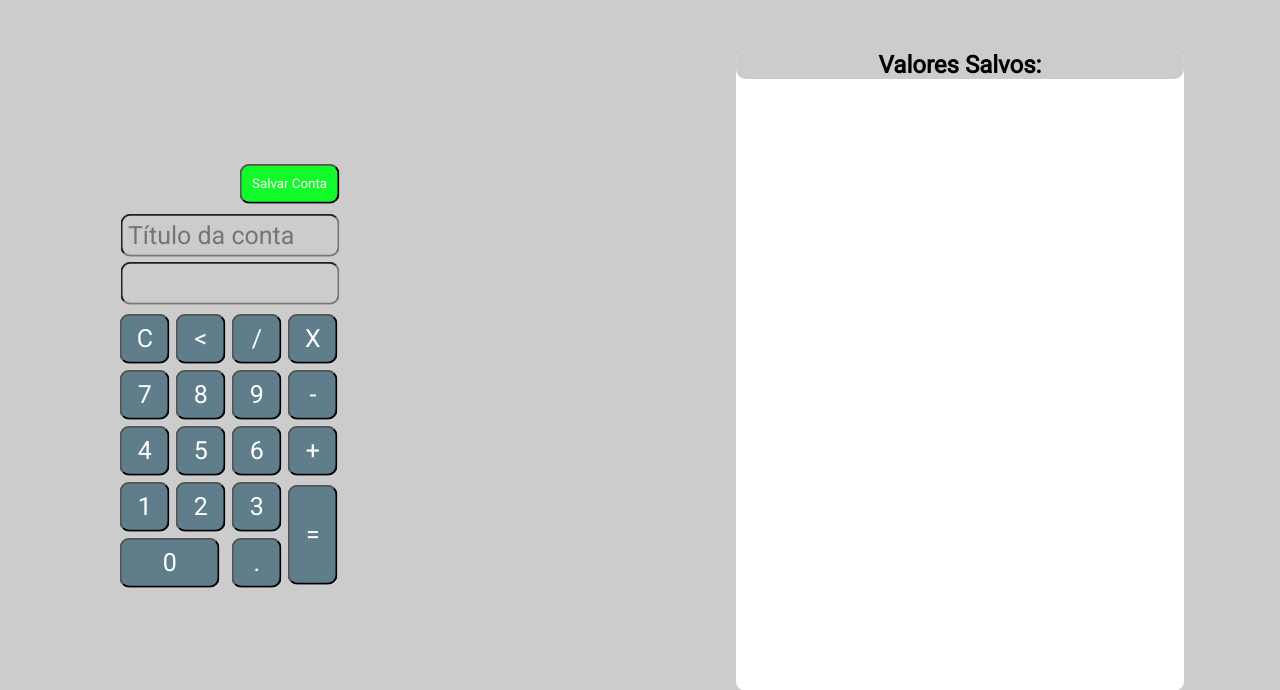
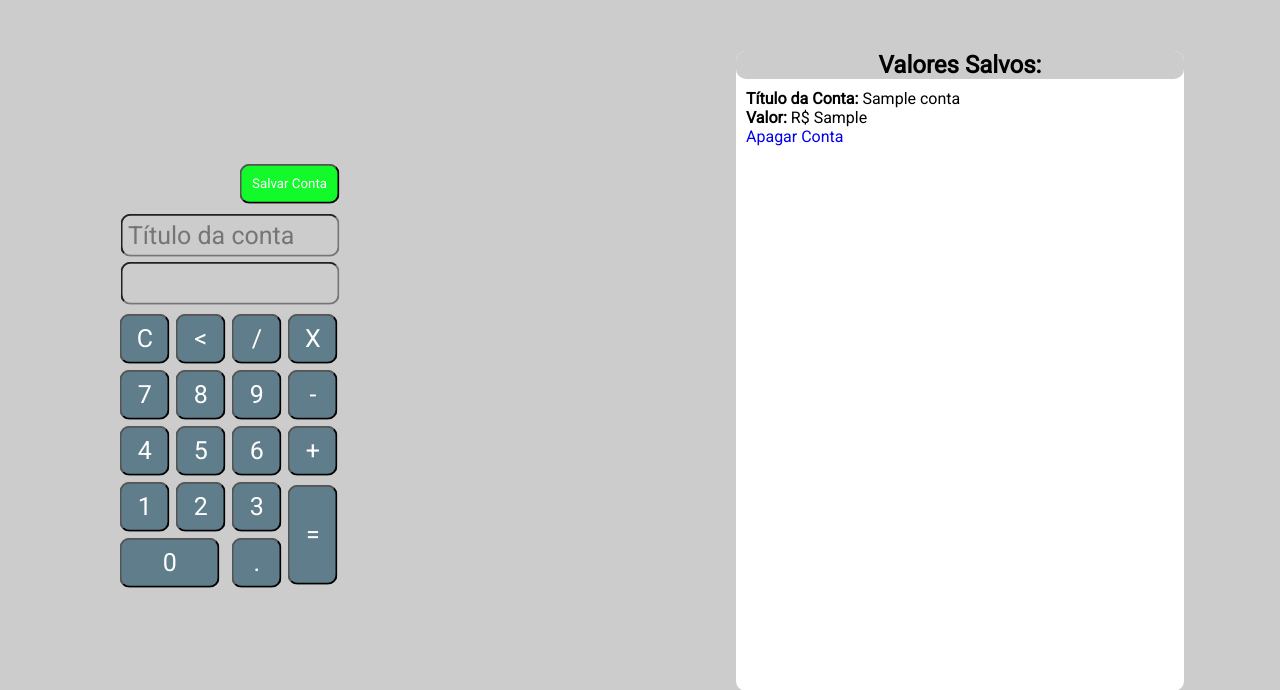
Before and after one commit to etflexa/calculadora_html_css_javascript_php_mysql, a PHP site: page / in a window 1280 px wide. Shown: the top 690 px of the page. Run offline with PHP 8.4, Linux system fonts and the light colour scheme; tables that the repository leaves empty or names only in its code hold one stand-in row (values such as "Sample post").

Commit message:
inseria a função de visuaçização das contas salvas e da opção de deletá-las

```diff
--- a/css/style.css
+++ b/css/style.css
@@ -101,10 +101,36 @@ html, body{
 
 }
 
+.view{
+	background-color: white;
+}
+
 .save-button input[type=submit]:hover{
 	background-color: rgb(214, 150, 93);
 	cursor: pointer;
 }
+
+.box-visualization{
+	float: left;
+	width: 63.3%;
+
+}
+
+.box-visualization a{
+	text-decoration: none;
+	background-color: white;
+}
+
+.box-single-wrapper{
+		padding: 10px;
+		background-color: white;
+	}
+
+	.box-single-wrapper b{
+		background-color: white;
+	}
+
+
 
 @media screen and (max-width: 768px){
 	.right{
--- a/index.php
+++ b/index.php
@@ -83,7 +83,34 @@
 		<div class="view-information">
 				<h2>Valores Salvos:</h2>
 				<div class="view">
+					<?php
 
+						if(isset($_GET['excluir'])) {
+							$id = (int)$_GET['excluir'];
+							$pdo->exec("DELETE FROM `contas` WHERE id = $id");
+
+						}
+
+						$info = $pdo->prepare("SELECT * FROM `contas`");
+						$info->execute();
+						$info = $info->fetchAll();
+						foreach ($info as $key => $value) {
+
+					?>
+
+					<div class="box-visualization">
+						<div class="box-single-wrapper">
+							<b>Título da Conta:</b> <?php echo $value['titulo']; ?><br>
+							<b>Valor:</b> R$ <?php echo $value['conta']; ?><br>
+							<a href="?excluir=<?php echo $value['id']; ?>">Apagar Conta</a>
+
+
+						</div>
+
+			</div>
+
+			<?php } ?>
+			<div class="clear"></div>
 				</div>
 			</div>
 	</div>
```
